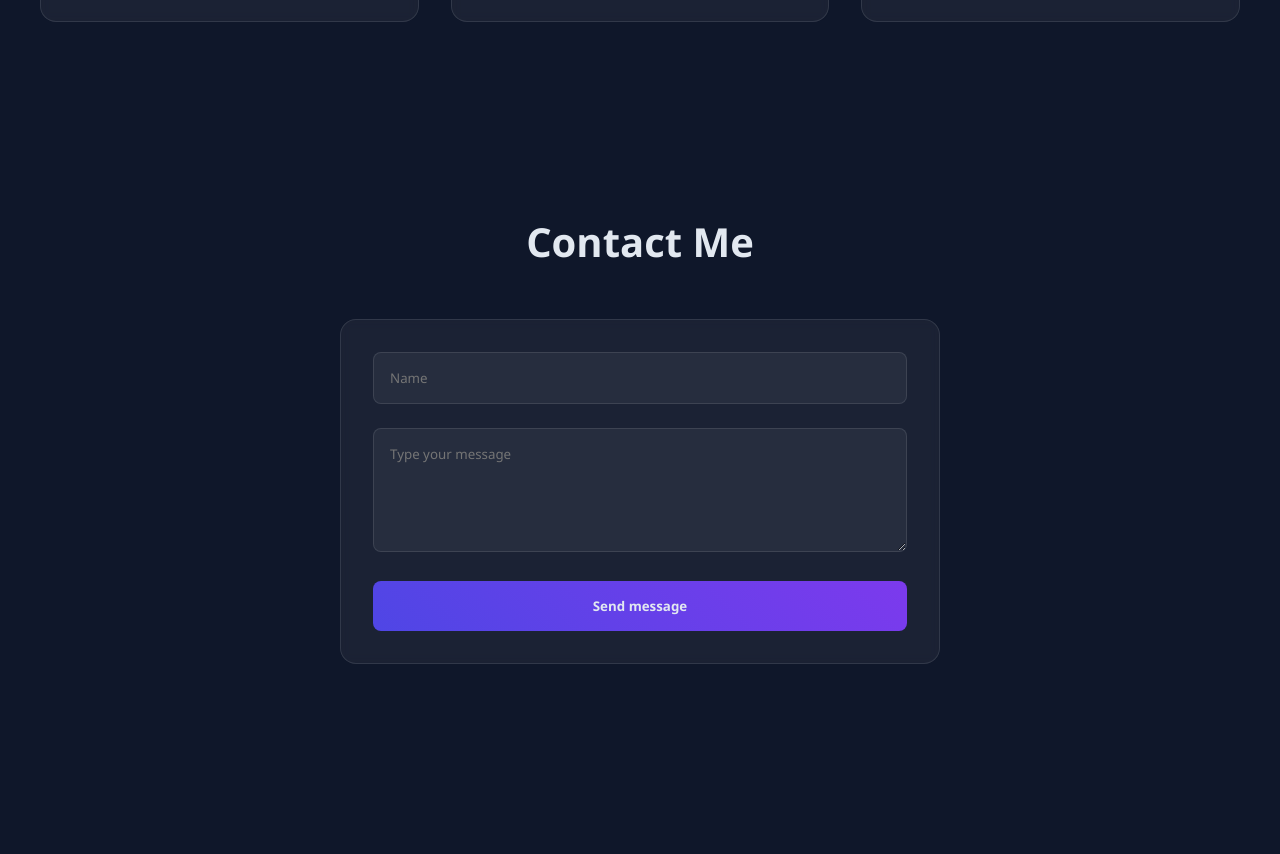
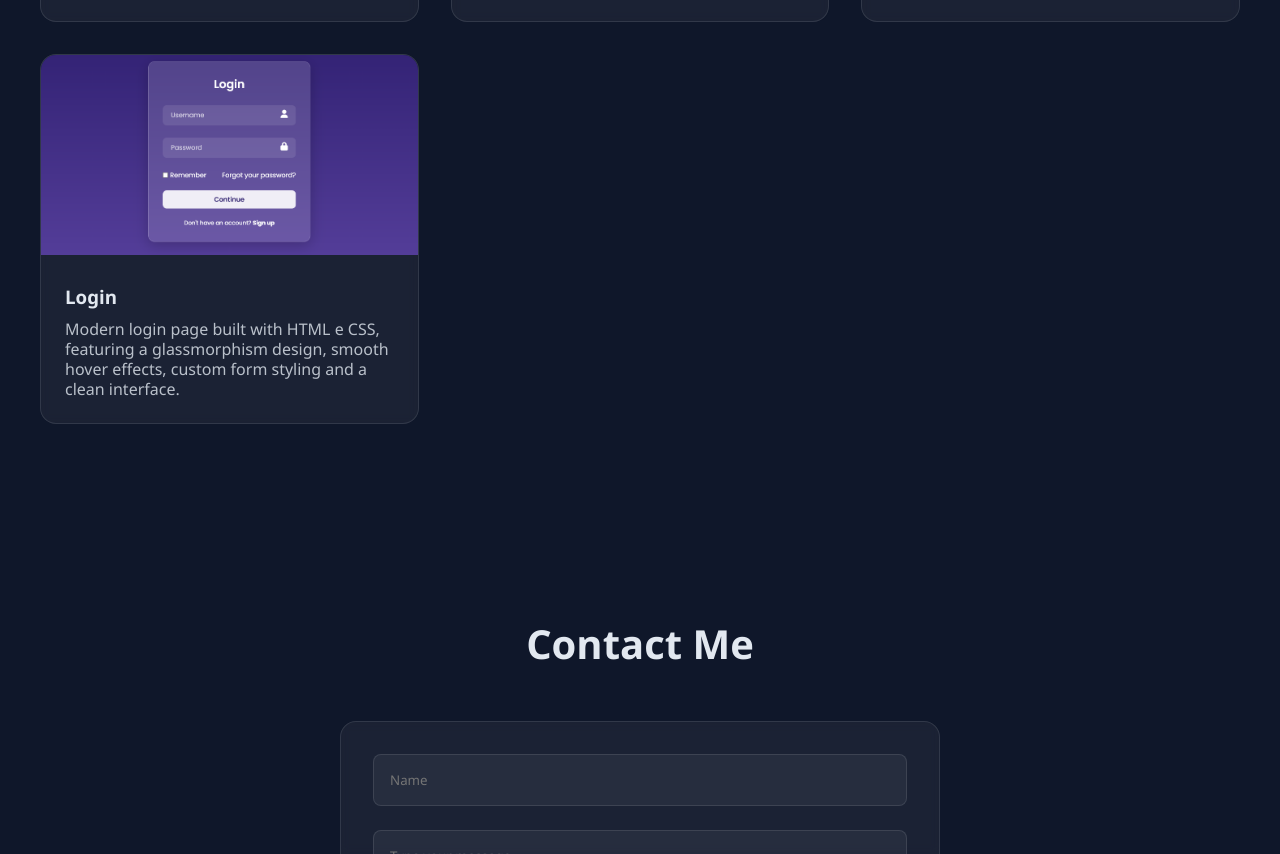
Before and after one commit to gabrielolivete/portfolio-main, a plain HTML site: page index.html in a window 1280 px wide. Shown: the part 1867-2721 px from the top of the page. Before the commit the page ends 2627 px from the top, so only its background shows below. Drawn offline with Linux system fonts and the light colour scheme.

Commit message:
Update project

```diff
--- a/index.html
+++ b/index.html
@@ -62,6 +62,13 @@
                     <p class="projects-text">Clone of the Nubank interface focused on recreating the modern visual style and layout of the original platform.</p>
                 </div>
             </a>
+            <a href="https://gabrielolivete.github.io/login-pjt/" target="_blank" class="projects-card">
+                <img src="./img/login.png" alt="project photo" class="projects-img">
+                <div class="box-card">
+                    <h3 class="projects-info">Login</h3>
+                    <p class="projects-text">Modern login page built with HTML e CSS, featuring a glassmorphism design, smooth hover effects, custom form styling and a clean interface.</p>
+                </div>
+            </a>
         </div>
     </section>
     <section id="contacts" class="contacts">
```
Also changed, not shown: img/login.png (added).
